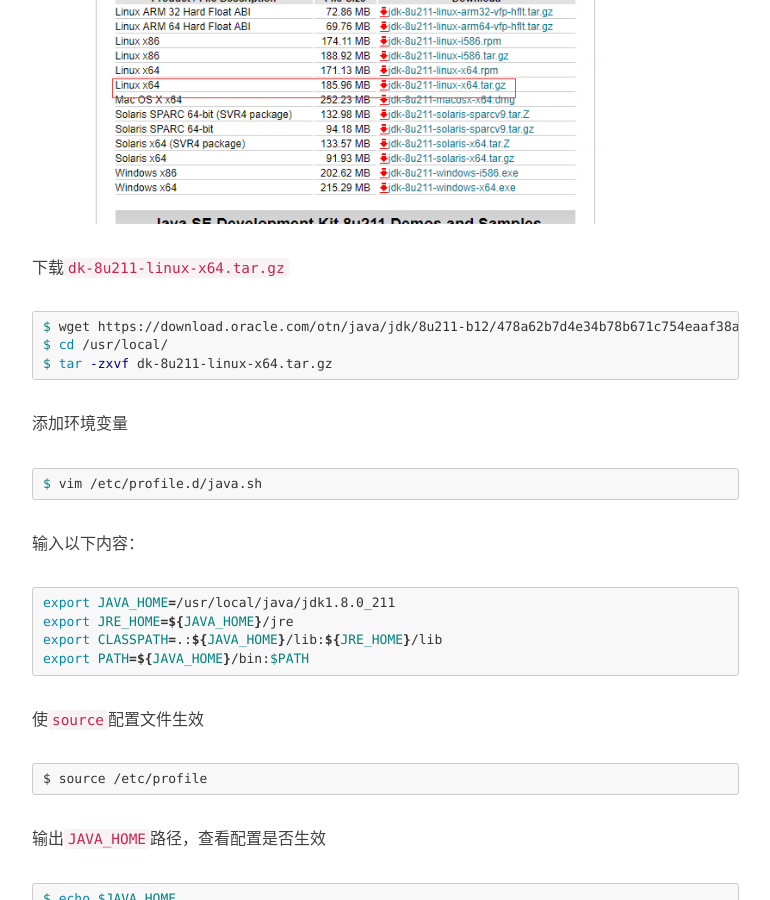
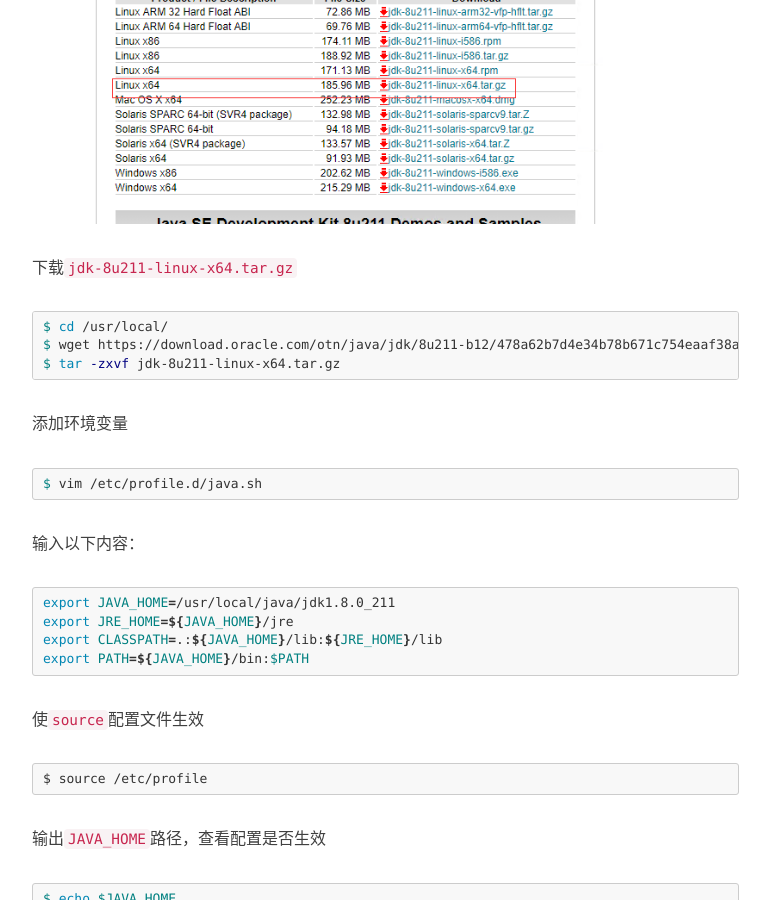
Before and after one commit to chenquan/chenquan.github.io, a Jekyll site: the page built from _posts/2019-05-18-VM虚拟机搭建hadoop集群.md, in a window 1280 px wide and 900 px high, scrolled down 10004 px. Shown: the whole window, without its empty margins (233-1003 px from the left). Built offline with Jekyll 4.4.1, drawn with Linux system fonts in a browser that asks for light colours; nearby versions of some CDN libraries; comment, search, counter and statistics services are not loaded.

Commit message:
Fix path error

````diff
--- a/_posts/2019-05-18-VM虚拟机搭建hadoop集群.md
+++ b/_posts/2019-05-18-VM虚拟机搭建hadoop集群.md
@@ -283,12 +283,12 @@
 
 ![](/img/picture/oracle-jdk.png)
 
-下载`dk-8u211-linux-x64.tar.gz`
+下载`jdk-8u211-linux-x64.tar.gz`
 
 ```shell
+$ cd /usr/local/
 $ wget https://download.oracle.com/otn/java/jdk/8u211-b12/478a62b7d4e34b78b671c754eaaf38ab/jdk-8u211-linux-x64.tar.gz?AuthParam=1558191965_2d075bd3a41704e8e152ef0cfd98ba3e
-$ cd /usr/local/
-$ tar -zxvf dk-8u211-linux-x64.tar.gz
+$ tar -zxvf jdk-8u211-linux-x64.tar.gz
 ```
 
 添加环境变量
````
